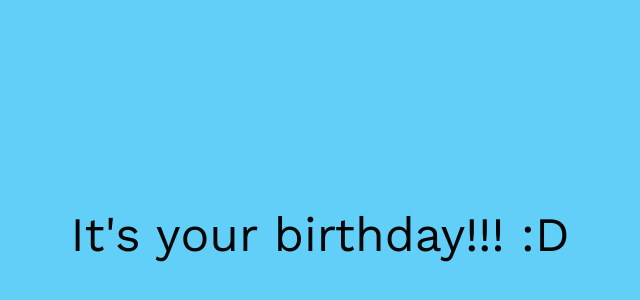
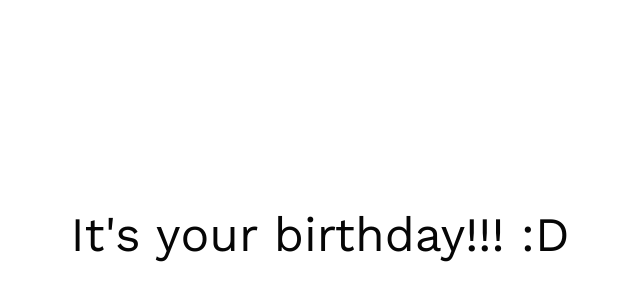
Before and after one commit to kakashihatake456/happy-birthday-anshu, a website: page index.html in a window 1280 px wide. Shown: the part 2-302 px from the top of the page, without its empty margins (320-960 px from the left). Drawn offline with nearby package versions, Linux system fonts and the light colour scheme.

Commit message:
Update index.html

```diff
--- a/index.html
+++ b/index.html
@@ -12,7 +12,7 @@
   <style>
     .container
   {
-       background-color: rgb(97, 207, 247);
+       background-color: rgb(255, 255, 255);
     }
   </style>
 </head>
```
